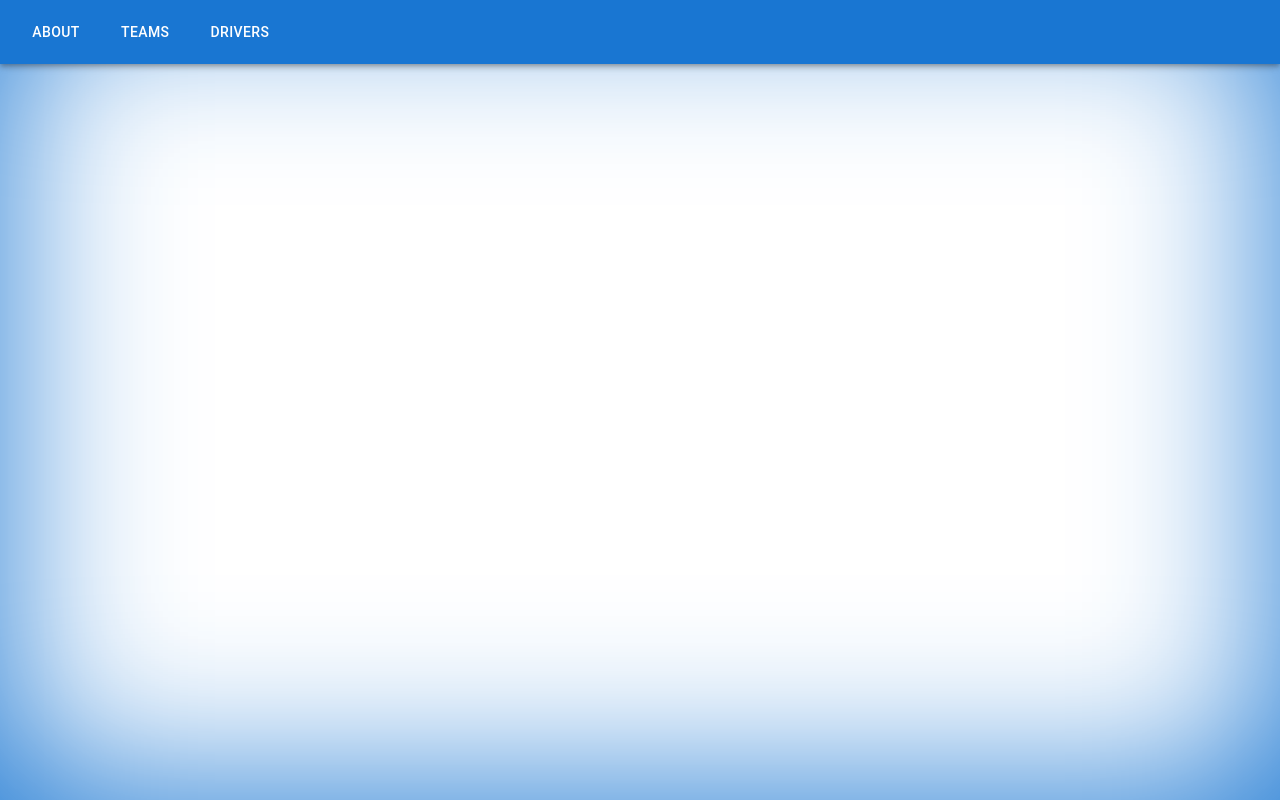
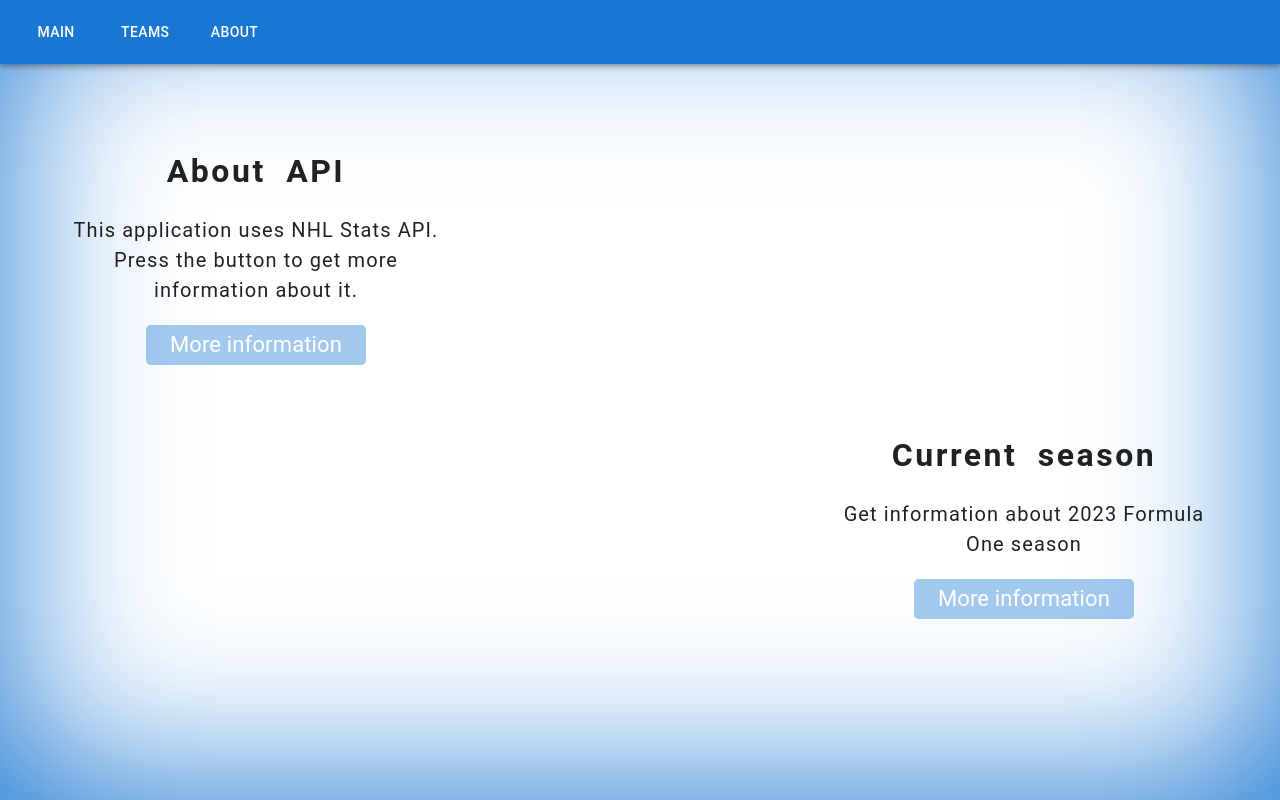
Before and after one commit to Shama8nchez/nhl-stats, a React (Vite) app in the folder nhl/: page / in a window 1280 px wide. Before the commit this address had no page. Built offline with nearby package versions, Linux system fonts and the light colour scheme.

Commit message:
feat: add main page

```diff
--- a/nhl/src/components/Nav/NavMUI.tsx
+++ b/nhl/src/components/Nav/NavMUI.tsx
@@ -16,13 +16,15 @@
 import Teams from '../Teams/Teams';
 import TeamPage from '../TeamPage/TeamPage';
 import PlayerPage from '../Pages/PlayerPage/PlayerPage';
+import NotFound from '../Pages/NotFound/NotFound';
+import MainPage from '../Pages/MainPage/MainPage';
 
 interface Props {
   window?: () => Window;
 }
 
 const drawerWidth = 240;
-const navItems = ['About', 'Teams', 'Drivers'];
+const navItems = ['Main', 'Teams', 'About'];
 
 export default function DrawerAppBar(props: Props) {
   const { window } = props;
@@ -103,9 +105,11 @@
       <Box component="main" sx={{ p: 3, width: '100%' }}>
         <Toolbar />
         <Routes>
+          <Route path='/' element={<MainPage />} />
           <Route path='/teams' element={<Teams />} />
           <Route path='/teams/:id' element={<TeamPage />} />
           <Route path='/player/:id' element={<PlayerPage />} />
+          <Route path='*' element={<NotFound />} />
         </Routes>
       </Box>
     </Box>
--- /dev/null
+++ b/nhl/src/components/Pages/MainPage/MainPage.module.css
@@ -0,0 +1,55 @@
+.main {
+  padding: 150px 50px 30px 50px;
+}
+
+.container {
+  width: 600px;
+  margin-bottom: 40px;
+}
+
+.currentSeason {
+  display: flex;
+  justify-content: end;
+}
+
+.title {
+  margin-bottom: 20px;
+  text-align: center;
+  font-size: 32px;
+  letter-spacing: 2.5px;
+  word-spacing: 10px;
+}
+
+.description {
+  letter-spacing: 1.1px;
+  font-size: 22px;
+  margin-bottom: 20px;
+}
+
+.button {
+  display: block;
+  width: 220px;
+  height: 40px;
+  margin: 0 auto;
+  border-radius: 5px;
+  background-color: rgba(25, 118, 210, 0.4);
+  text-align: center;
+  font-size: 22px;
+  line-height: 40px;
+  text-decoration: none;
+  color: white;
+}
+
+@media (max-width: 1440px) {
+  .container {
+    width: 400px;
+  }
+
+  .title {
+    margin-bottom: 15px;
+  }
+
+  .description {
+    font-size: 20px;
+  }
+}
--- /dev/null
+++ b/nhl/src/components/Pages/MainPage/MainPage.tsx
@@ -0,0 +1,26 @@
+import classes from './MainPage.module.css';
+import { Link } from 'react-router-dom';
+
+function MainPage() {
+  return (
+    <div className={classes.teams}>
+      <div>
+        <div className={classes.container}>
+          <h2 className={classes.title}>About API</h2>
+          <p className={classes.description}>This application uses NHL Stats API. Press the button to get more information about it.</p>
+          <Link to={"https://gitlab.com/dword4/nhlapi"} className={classes.button}>More information</Link>
+        </div>
+      </div>
+
+      <div className={classes.currentSeason}>
+        <div className={classes.container}>
+          <h2 className={classes.title}>Current season</h2>
+          <p className={classes.description}>Get information about 2023 Formula One season</p>
+          <Link to={"https://rapidapi.com/kpeshterski/api/fia-formula-1-championship-statistics/"} className={classes.button}>More information</Link>
+        </div>
+      </div>
+    </div >
+  )
+}
+
+export default MainPage;
--- a/nhl/src/components/Pages/PlayerPage/PlayerPage.tsx
+++ b/nhl/src/components/Pages/PlayerPage/PlayerPage.tsx
@@ -43,6 +43,7 @@
             </div>
 
             <div className={classes.stats}>
+              <h2>Player statistics</h2>
               <table className={classes.statsTable}>
                 <thead>
                   <tr>
```
